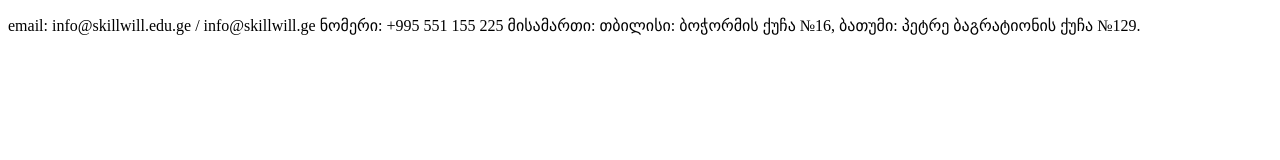
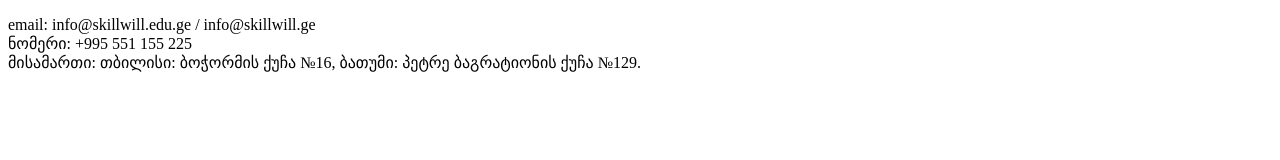
Before and after one commit to Natalia-pilia/learning-center, a plain HTML site: page contact.html in a window 1280 px wide. Drawn offline with Linux system fonts and the light colour scheme.

Commit message:
დამავიწყდა br, აახლა დავამატე
Formatted contact information for better readability.

```diff
--- a/contact.html
+++ b/contact.html
@@ -7,9 +7,9 @@
 </head>
 <body>
 
-    <p>email: info@skillwill.edu.ge / info@skillwill.ge
-    ნომერი: +995 551 155 225
-    მისამართი: თბილისი: ბოჭორმის ქუჩა №16, ბათუმი: პეტრე ბაგრატიონის ქუჩა №129.</p>
+    <p> email: info@skillwill.edu.ge / info@skillwill.ge <br>
+    ნომერი: +995 551 155 225 <br>
+    მისამართი: თბილისი: ბოჭორმის ქუჩა №16, ბათუმი: პეტრე ბაგრატიონის ქუჩა №129.<br> </p>
 
 </body>
 </html>
```
